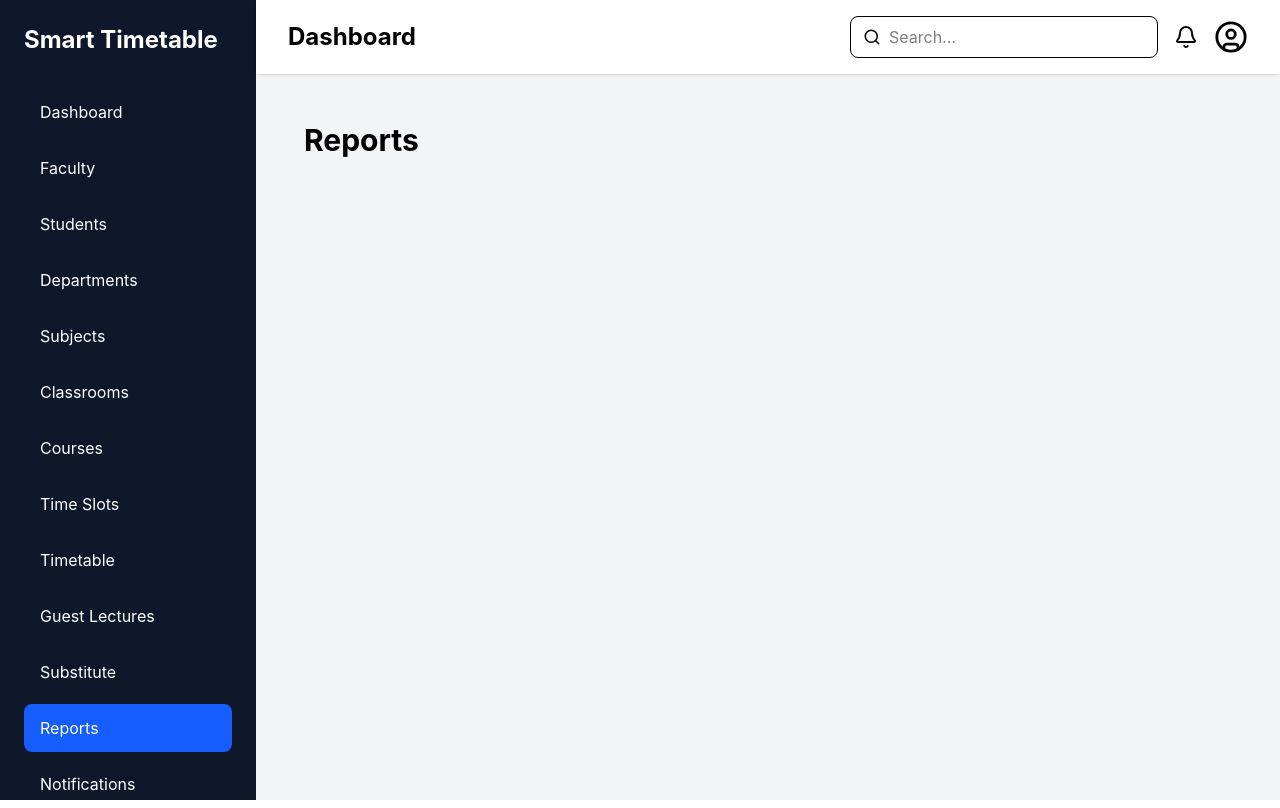
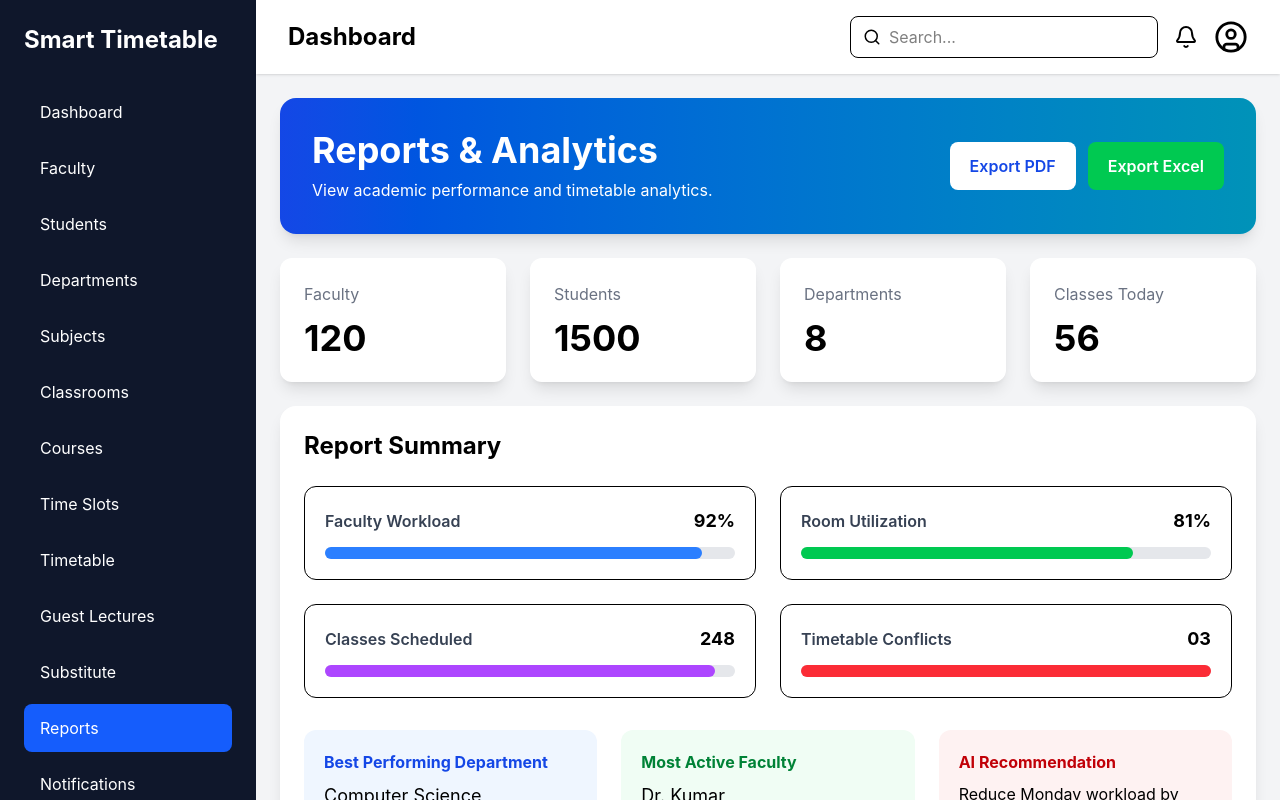
Before and after one commit to Shaziya2007/smart-timetable-ai, a React app in the folder frontend/: page /reports in a window 1280 px wide. Built offline with nearby package versions, Linux system fonts and the light colour scheme; the HTML template or start-up script is replaced by a standard one.

Commit message:
Resolved merge conflicts

```diff
--- /dev/null
+++ b/frontend/src/components/reports/ReportCards.jsx
@@ -0,0 +1,46 @@
+export default function ReportCards() {
+
+  const cards = [
+
+    { title: "Faculty", value: 120 },
+
+    { title: "Students", value: 1500 },
+
+    { title: "Departments", value: 8 },
+
+    { title: "Classes Today", value: 56 }
+
+  ];
+
+  return (
+
+    <div className="grid md:grid-cols-2 lg:grid-cols-4 gap-6">
+
+      {cards.map((card) => (
+
+        <div
+          key={card.title}
+          className="bg-white shadow-lg rounded-xl p-6 hover:scale-105 transition"
+        >
+
+          <h2 className="text-gray-500">
+
+            {card.title}
+
+          </h2>
+
+          <h1 className="text-4xl font-bold mt-3">
+
+            {card.value}
+
+          </h1>
+
+        </div>
+
+      ))}
+
+    </div>
+
+  );
+
+}
--- /dev/null
+++ b/frontend/src/components/reports/ReportHeader.jsx
@@ -0,0 +1,35 @@
+export default function ReportHeader() {
+  return (
+    <div className="bg-gradient-to-r from-blue-700 to-cyan-600 text-white rounded-2xl shadow-lg p-8">
+
+      <div className="flex justify-between items-center">
+
+        <div>
+
+          <h1 className="text-4xl font-bold">
+            Reports & Analytics
+          </h1>
+
+          <p className="mt-2">
+            View academic performance and timetable analytics.
+          </p>
+
+        </div>
+
+        <div className="space-x-3">
+
+          <button className="bg-white text-blue-700 px-5 py-3 rounded-lg font-semibold">
+            Export PDF
+          </button>
+
+          <button className="bg-green-500 px-5 py-3 rounded-lg font-semibold">
+            Export Excel
+          </button>
+
+        </div>
+
+      </div>
+
+    </div>
+  );
+}
--- /dev/null
+++ b/frontend/src/components/reports/ReportSummary.jsx
@@ -0,0 +1,119 @@
+export default function ReportSummary() {
+
+  const reports = [
+    {
+      title: "Faculty Workload",
+      value: "92%",
+      color: "bg-blue-500",
+    },
+    {
+      title: "Room Utilization",
+      value: "81%",
+      color: "bg-green-500",
+    },
+    {
+      title: "Classes Scheduled",
+      value: "248",
+      color: "bg-purple-500",
+    },
+    {
+      title: "Timetable Conflicts",
+      value: "03",
+      color: "bg-red-500",
+    },
+  ];
+
+  return (
+
+    <div className="bg-white rounded-2xl shadow-lg p-6">
+
+      <h2 className="text-2xl font-bold mb-6">
+        Report Summary
+      </h2>
+
+      <div className="grid grid-cols-1 md:grid-cols-2 gap-6">
+
+        {reports.map((item, index) => (
+
+          <div
+            key={index}
+            className="border rounded-xl p-5 hover:shadow-lg transition"
+          >
+
+            <div className="flex justify-between items-center mb-3">
+
+              <h3 className="font-semibold text-gray-700">
+                {item.title}
+              </h3>
+
+              <span className="font-bold text-lg">
+                {item.value}
+              </span>
+
+            </div>
+
+            <div className="w-full bg-gray-200 rounded-full h-3">
+
+              <div
+                className={`${item.color} h-3 rounded-full`}
+                style={{
+                  width:
+                    item.title === "Classes Scheduled"
+                      ? "95%"
+                      : item.value,
+                }}
+              ></div>
+
+            </div>
+
+          </div>
+
+        ))}
+
+      </div>
+
+      <div className="mt-8 grid grid-cols-1 md:grid-cols-3 gap-6">
+
+        <div className="bg-blue-50 rounded-xl p-5">
+
+          <h3 className="font-bold text-blue-700">
+            Best Performing Department
+          </h3>
+
+          <p className="mt-2 text-lg">
+            Computer Science Engineering
+          </p>
+
+        </div>
+
+        <div className="bg-green-50 rounded-xl p-5">
+
+          <h3 className="font-bold text-green-700">
+            Most Active Faculty
+          </h3>
+
+          <p className="mt-2 text-lg">
+            Dr. Kumar
+          </p>
+
+        </div>
+
+        <div className="bg-red-50 rounded-xl p-5">
+
+          <h3 className="font-bold text-red-700">
+            AI Recommendation
+          </h3>
+
+          <p className="mt-2">
+            Reduce Monday workload by shifting 2 classes to Thursday.
+          </p>
+
+        </div>
+
+      </div>
+
+    </div>
+
+  );
+
+}
--- /dev/null
+++ b/frontend/src/components/reports/ReportTable.jsx
@@ -0,0 +1,105 @@
+export default function ReportTable() {
+
+  const reports = [
+
+    {
+      dept: "CSE",
+      faculty: 25,
+      students: 420,
+      subjects: 32
+    },
+
+    {
+      dept: "IT",
+      faculty: 18,
+      students: 300,
+      subjects: 26
+    },
+
+    {
+      dept: "ECE",
+      faculty: 22,
+      students: 380,
+      subjects: 29
+    }
+
+  ];
+
+  return (
+
+    <div className="bg-white rounded-xl shadow-lg p-6 overflow-auto">
+
+      <h2 className="text-2xl font-bold mb-6">
+
+        Department Summary
+
+      </h2>
+
+      <table className="w-full">
+
+        <thead>
+
+          <tr className="bg-blue-700 text-white">
+
+            <th className="p-3">Department</th>
+
+            <th className="p-3">Faculty</th>
+
+            <th className="p-3">Students</th>
+
+            <th className="p-3">Subjects</th>
+
+          </tr>
+
+        </thead>
+
+        <tbody>
+
+          {
+
+            reports.map((item) => (
+
+              <tr
+                key={item.dept}
+                className="border-b hover:bg-gray-100"
+              >
+
+                <td className="p-3">
+
+                  {item.dept}
+
+                </td>
+
+                <td className="p-3">
+
+                  {item.faculty}
+
+                </td>
+
+                <td className="p-3">
+
+                  {item.students}
+
+                </td>
+
+                <td className="p-3">
+
+                  {item.subjects}
+
+                </td>
+
+              </tr>
+
+            ))
+
+          }
+
+        </tbody>
+
+      </table>
+
+    </div>
+
+  );
+
+}
--- a/frontend/src/pages/Reports.jsx
+++ b/frontend/src/pages/Reports.jsx
@@ -1,7 +1,20 @@
+import ReportHeader from "../components/reports/ReportHeader";
+import ReportCards from "../components/reports/ReportCards";
+import ReportCharts from "../components/reports/ReportSummary";
+import ReportTable from "../components/reports/ReportTable";
+
 export default function Reports() {
   return (
-    <div className="p-6">
-      <h1 className="text-3xl font-bold">Reports</h1>
+    <div className="space-y-6">
+
+      <ReportHeader />
+
+      <ReportCards />
+
+      <ReportCharts />
+
+      <ReportTable />
+
     </div>
   );
 }
```
